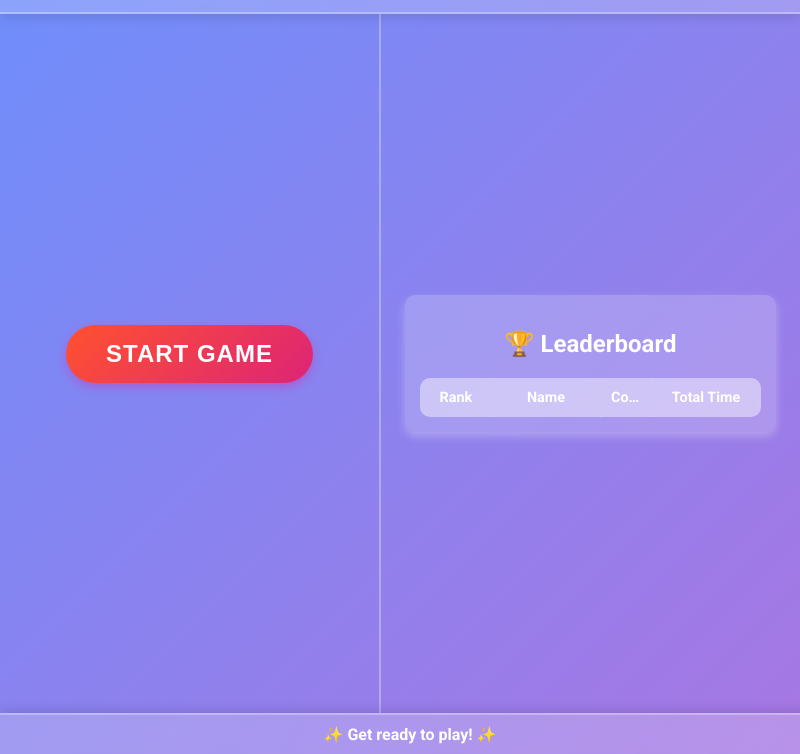
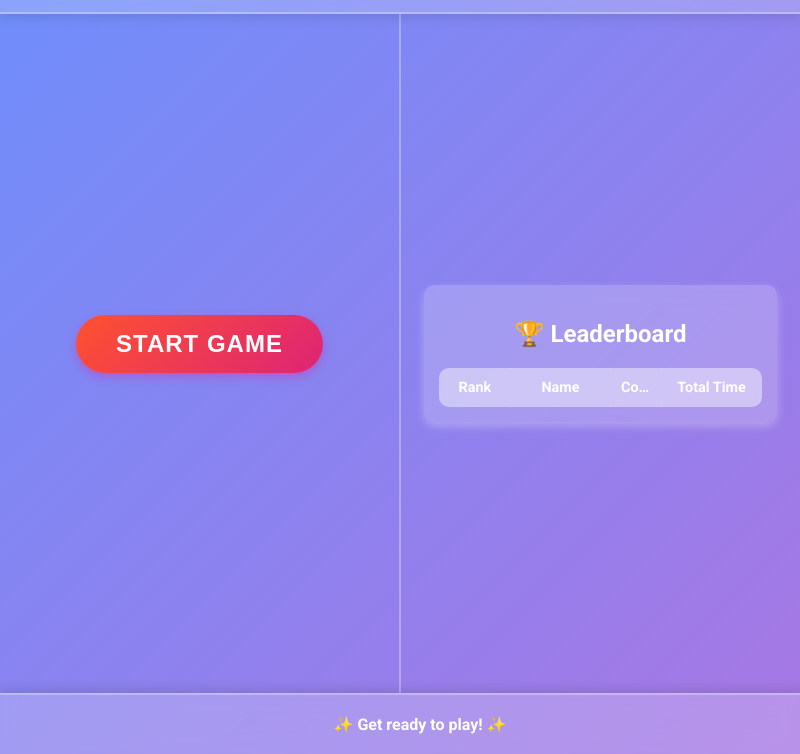
Before and after one commit to utndatasystems/virtual-demo, an Electron app: page game/index.html in a window 800 px wide. Shown: the part 46-800 px from the top of the page. Drawn offline with Linux system fonts and the light colour scheme; no server answers.

Commit message:
fix the layout of index.html

```diff
--- a/game/index.html
+++ b/game/index.html
@@ -51,6 +51,16 @@
         justify-content: center;
         align-items: center;
         border-right: 2px solid rgba(255, 255, 255, 0.3);
+        overflow: hidden;
+      }
+
+      .left,
+      .right {
+        flex: 1; /* Ensures both sections take equal space */
+        display: flex;
+        justify-content: center;
+        align-items: center;
+        padding: 20px;
         overflow: hidden;
       }
 
@@ -182,13 +192,16 @@
       footer {
         position: relative;
         width: 100%;
-        padding: 10px;
+        padding: 20px 20px;
         text-align: center;
         background: rgba(255, 255, 255, 0.2);
         border-top: 2px solid rgba(255, 255, 255, 0.3);
         backdrop-filter: blur(10px);
         box-shadow: 0 -4px 10px rgba(0, 0, 0, 0.1);
         font-weight: bold;
+        display: flex;
+        align-items: center; /* Centers text vertically */
+        justify-content: center; /* Centers text horizontally */
       }
     </style>
   </head>
```
